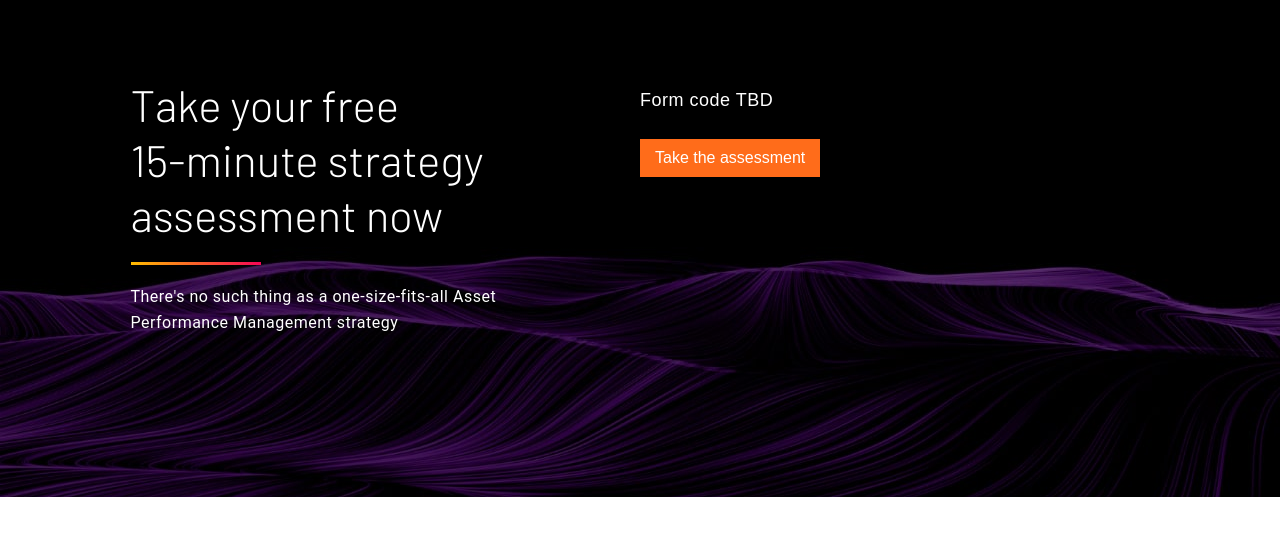
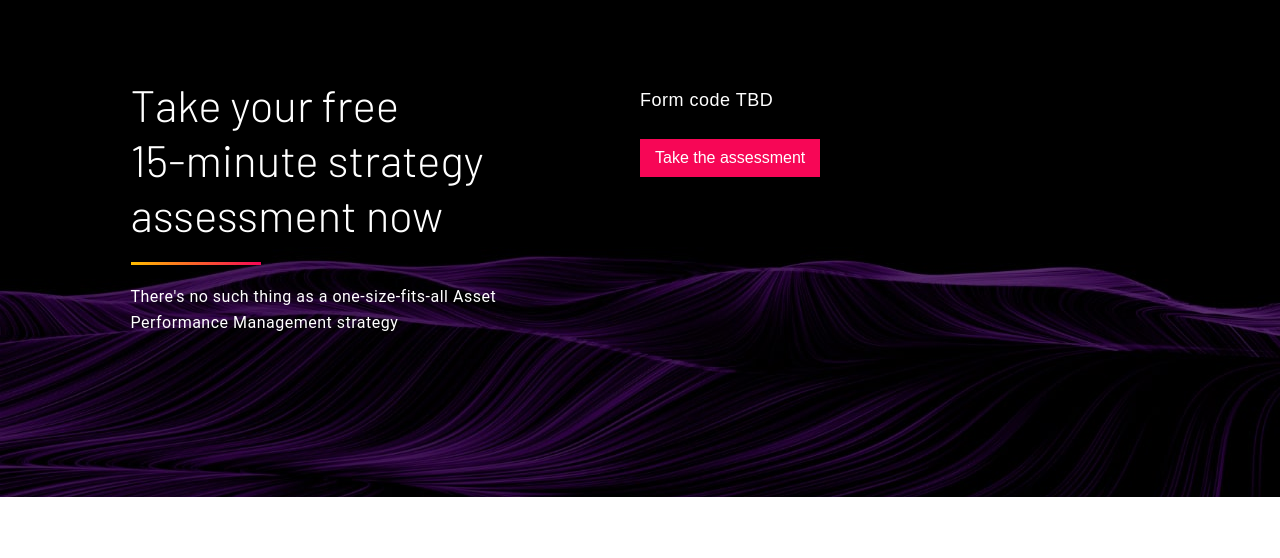
Before and after one commit to dpip/aveva-apm-maturity-assessment-tool, a Gatsby site: page / in a window 1280 px wide. Shown: the part 119-677 px from the top of the page. Built offline with nearby package versions, Linux system fonts and the light colour scheme; Gatsby itself is replaced by a stand-in of ours; a web font is replaced by a local one.

Commit message:
switched button colors from orange to their red mix

```diff
--- a/src/assets/scss/variables.scss
+++ b/src/assets/scss/variables.scss
@@ -13,7 +13,8 @@ $medium-purple: #6b04a8;
 $light-purple: #c530ff;
 $red: #f70656;
 $yellow: #ffbc00;
-$orange: #ff6c1a;
+// $orange: #ff6c1a;
+$orange: #f70656;
 
 // Font Family
 $muli: 'Muli', sans-serif;
```
